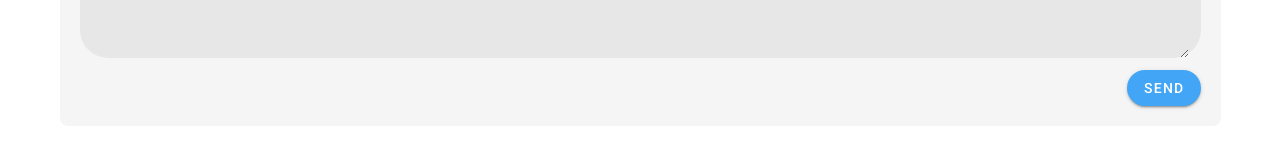
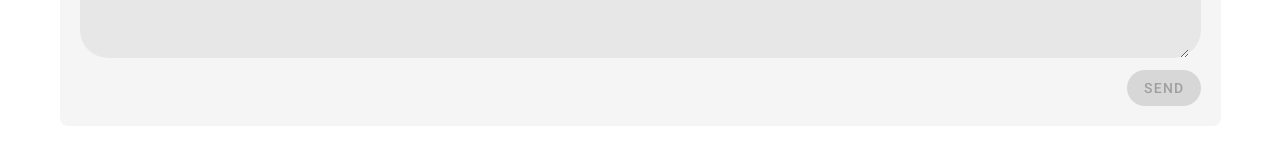
Before and after one commit to sc2-mkr/HyveMQTT, a Nuxt app: page / in a window 1280 px wide. Shown: the part 444-604 px from the top of the page. Built offline with nearby package versions, Linux system fonts and the light colour scheme; what vue-notification, vue-uuid would draw is missing.

Commit message:
feat: disable publish message when broker is not connected

```diff
--- a/pages/index.vue
+++ b/pages/index.vue
@@ -101,7 +101,12 @@
               ></v-textarea>
 
               <div class="d-flex justify-end align-center">
-                <v-btn rounded color="secondary" @click="sendMessage()">
+                <v-btn
+                  rounded
+                  color="secondary"
+                  :disabled="connectionStatus !== connectionStates.CONNECTED"
+                  @click="sendMessage()"
+                >
                   Send
                 </v-btn>
               </div>
```
